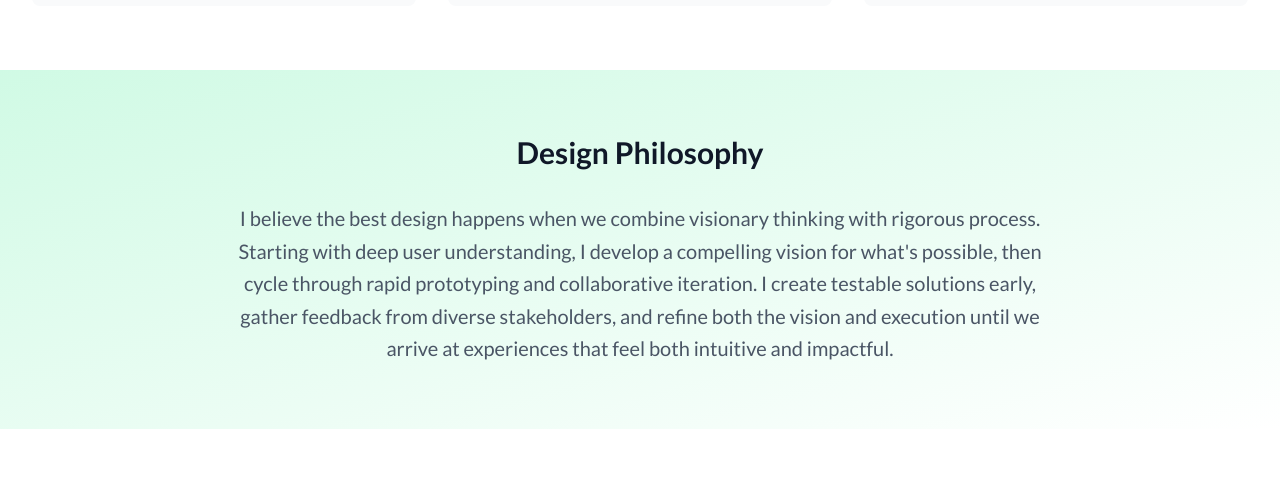
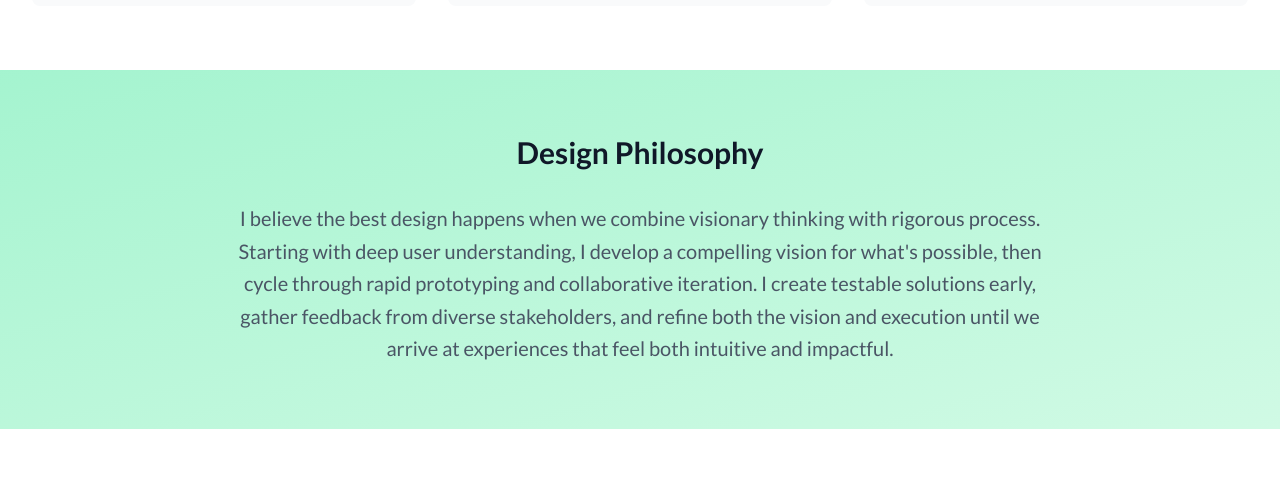
Before and after one commit to Kayhofm/Portfolio02, a Next.js app: page / in a window 1280 px wide. Shown: the part 2005-2484 px from the top of the page. Built offline with nearby package versions, Linux system fonts and the light colour scheme.

Commit message:
Fixed background colors

```diff
--- a/src/app/page.tsx
+++ b/src/app/page.tsx
@@ -124,7 +124,7 @@ export default async function Home() {
       </section>
 
       {/* Design Philosophy Section */}
-      <section className="py-16 bg-gradient-to-br from-emerald-100 to-lightemerald-700 dark:from-gray-900 dark:to-gray-800">
+      <section className="py-16 bg-gradient-to-br from-emerald-200 to-emerald-100 dark:from-gray-900 dark:to-gray-800">
         <div className="max-w-4xl mx-auto px-4 sm:px-6 lg:px-8 text-center">
           <h2 className="text-3xl font-bold text-gray-900 dark:text-white mb-8">
             Design Philosophy
--- a/src/components/Hero.tsx
+++ b/src/components/Hero.tsx
@@ -41,7 +41,7 @@ export default function Hero() {
   }, [topCircleImages.length, bottomCircleImages.length])
 
   return (
-    <section className="bg-gradient-to-br from-emerald-100 to-lightemerald-700 dark:from-gray-900 dark:to-gray-800 pt-20 lg:pt-32 pb-8 lg:pb-12">
+    <section className="bg-gradient-to-br from-emerald-100 to-emerald-50 dark:from-gray-900 dark:to-gray-800 pt-20 lg:pt-32 pb-8 lg:pb-12">
       <div className="max-w-7xl mx-auto px-4 sm:px-6 lg:px-8">
         <div className="lg:grid lg:grid-cols-12 lg:gap-8 items-center">
           <div className="lg:col-span-6">
```
